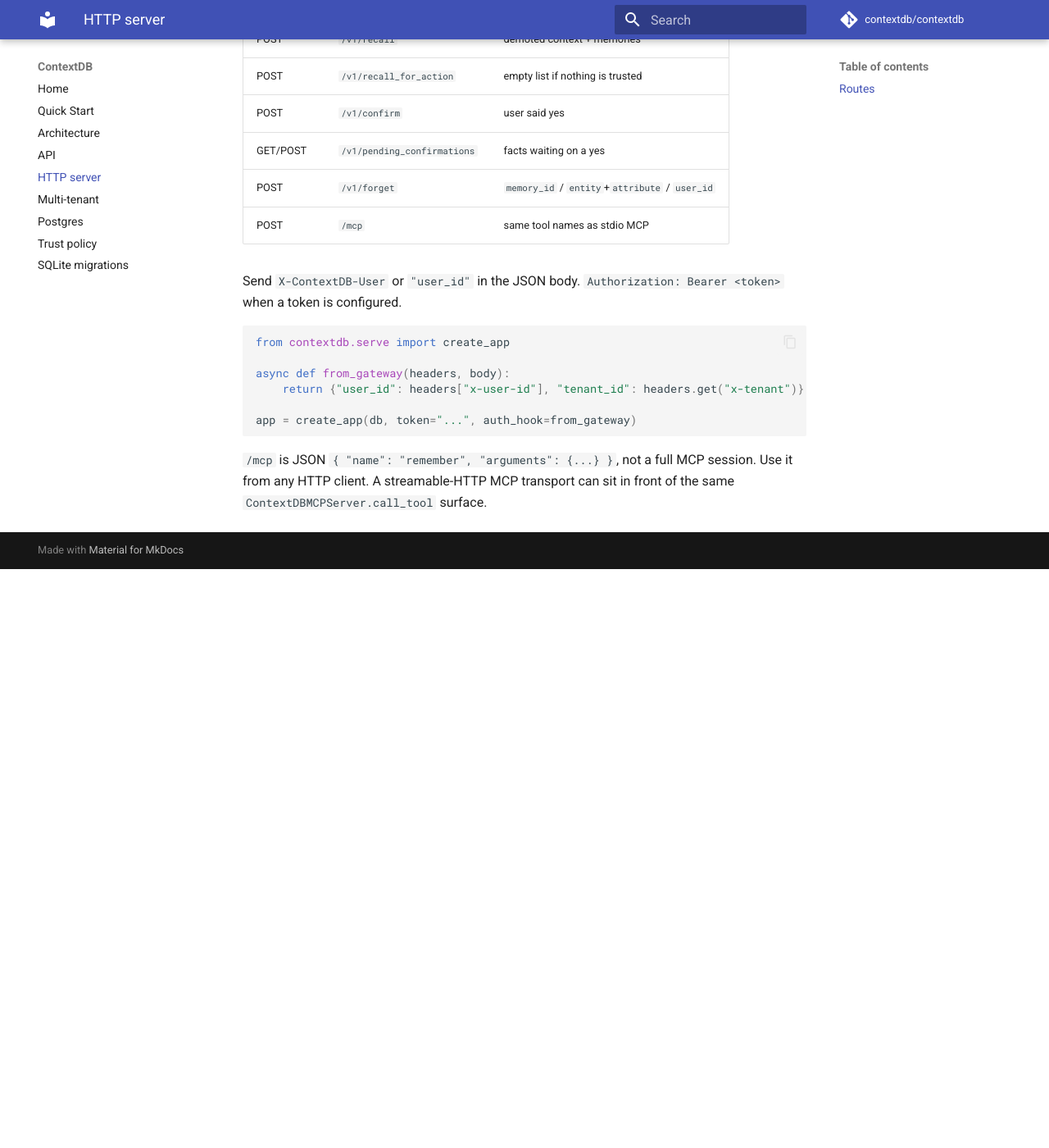
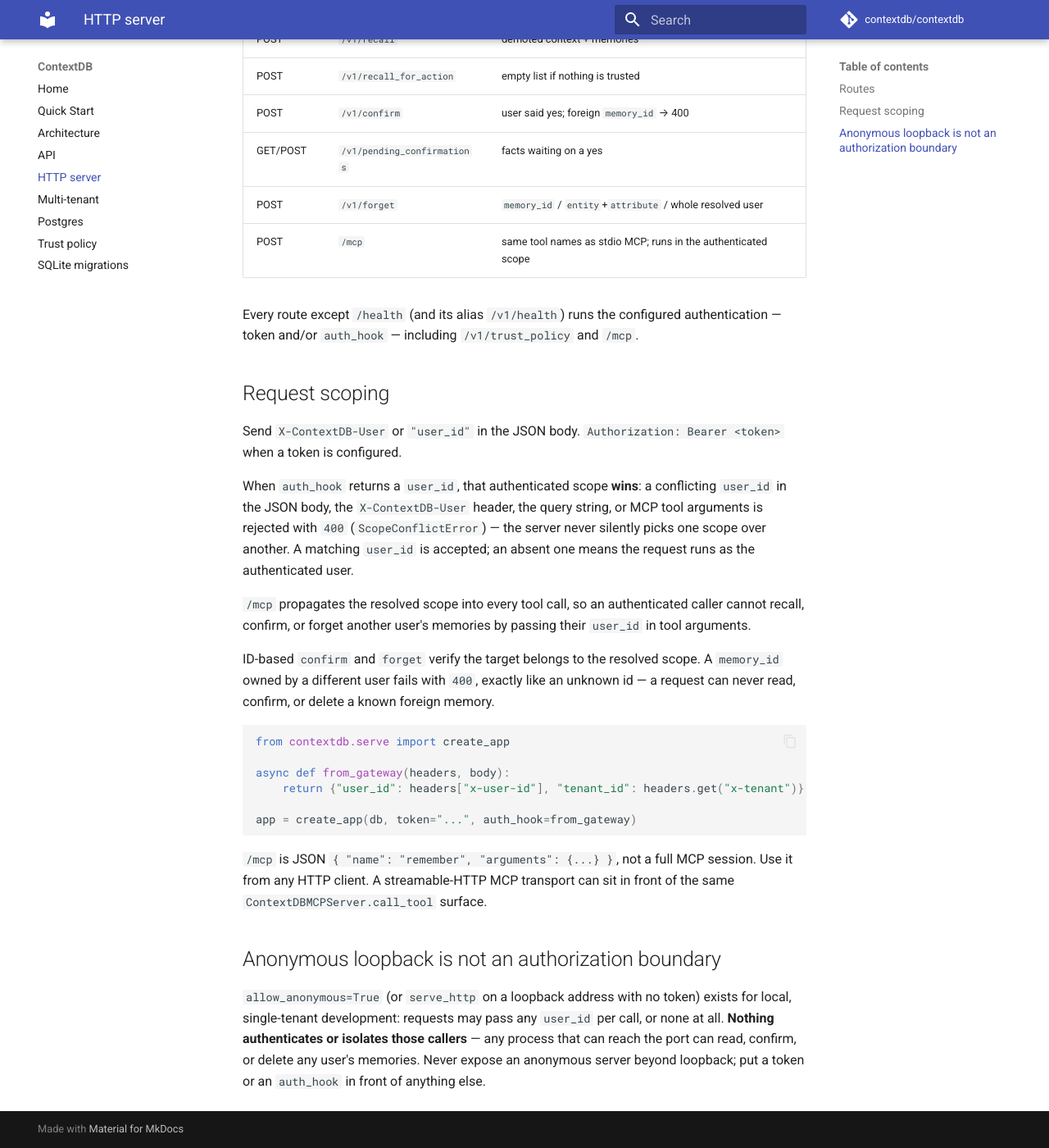
Before and after one commit to atomsai/contextdb, an MkDocs documentation site: the page built from docs/serve.md, in a window 1280 px wide and 1400 px high, scrolled down 815 px. Shown: the whole window at 82% size. Built offline with MkDocs 1.6.1 and Material for MkDocs 9.7.7, drawn with Linux system fonts in a browser that asks for light colours; comment, search, counter and statistics services are not loaded; before the commit the page ends 1509 px from its top, so only the background shows below that; some of the changed text lies outside the part shown.

Commit message:
Document host API scope rules and the anonymous-loopback caveat
serve.md gains the scope resolution rules (authenticated user wins,
conflicts are a 400, /mcp scope propagation, foreign-id rejection) and
an explicit warning that anonymous loopback serving is not an
authorization boundary. multi_tenant.md spells out what is and is not a
boundary: a scoped client is one; a shared client with per-call user_id
is a convenience for trusted in-process code, with the HTTP/MCP auth
layer as the boundary for remote callers.

Co-authored-by: AtomsAi <atomsai@users.noreply.github.com>

````diff
--- a/docs/serve.md
+++ b/docs/serve.md
@@ -25,18 +25,40 @@ Without a token the server only binds loopback. Non-loopback requires
 
 | Method | Path | Notes |
 |---|---|---|
-| GET | `/health` | liveness |
-| GET | `/v1/trust_policy` | active policy constants |
+| GET | `/health` | liveness — the only unauthenticated route |
+| GET | `/v1/trust_policy` | active policy constants; **requires auth when auth is configured** |
 | POST | `/v1/remember` | **requires** `source` (400 if omitted) |
 | POST | `/v1/remember_many` | LLM-free batch |
 | POST | `/v1/recall` | demoted context + memories |
 | POST | `/v1/recall_for_action` | empty list if nothing is trusted |
-| POST | `/v1/confirm` | user said yes |
+| POST | `/v1/confirm` | user said yes; foreign `memory_id` → 400 |
 | GET/POST | `/v1/pending_confirmations` | facts waiting on a yes |
-| POST | `/v1/forget` | `memory_id` / `entity`+`attribute` / `user_id` |
-| POST | `/mcp` | same tool names as stdio MCP |
+| POST | `/v1/forget` | `memory_id` / `entity`+`attribute` / whole resolved user |
+| POST | `/mcp` | same tool names as stdio MCP; runs in the authenticated scope |
+
+Every route except `/health` (and its alias `/v1/health`) runs the
+configured authentication — token and/or `auth_hook` — including
+`/v1/trust_policy` and `/mcp`.
+
+## Request scoping
 
 Send `X-ContextDB-User` or `"user_id"` in the JSON body. `Authorization: Bearer <token>` when a token is configured.
+
+When `auth_hook` returns a `user_id`, that authenticated scope **wins**:
+a conflicting `user_id` in the JSON body, the `X-ContextDB-User` header,
+the query string, or MCP tool arguments is rejected with `400`
+(`ScopeConflictError`) — the server never silently picks one scope over
+another. A matching `user_id` is accepted; an absent one means the
+request runs as the authenticated user.
+
+`/mcp` propagates the resolved scope into every tool call, so an
+authenticated caller cannot recall, confirm, or forget another user's
+memories by passing their `user_id` in tool arguments.
+
+ID-based `confirm` and `forget` verify the target belongs to the resolved
+scope. A `memory_id` owned by a different user fails with `400`, exactly
+like an unknown id — a request can never read, confirm, or delete a known
+foreign memory.
 
 ```python
 from contextdb.serve import create_app
@@ -50,3 +72,12 @@ app = create_app(db, token="...", auth_hook=from_gateway)
 `/mcp` is JSON `{ "name": "remember", "arguments": {...} }`, not a full
 MCP session. Use it from any HTTP client. A streamable-HTTP MCP transport
 can sit in front of the same `ContextDBMCPServer.call_tool` surface.
+
+## Anonymous loopback is not an authorization boundary
+
+`allow_anonymous=True` (or `serve_http` on a loopback address with no
+token) exists for local, single-tenant development: requests may pass any
+`user_id` per call, or none at all. **Nothing authenticates or isolates
+those callers** — any process that can reach the port can read, confirm,
+or delete any user's memories. Never expose an anonymous server beyond
+loopback; put a token or an `auth_hook` in front of anything else.
````
Also changed, not shown: CHANGELOG.md (+16 -0 lines), docs/multi_tenant.md (+22 -1 lines).
